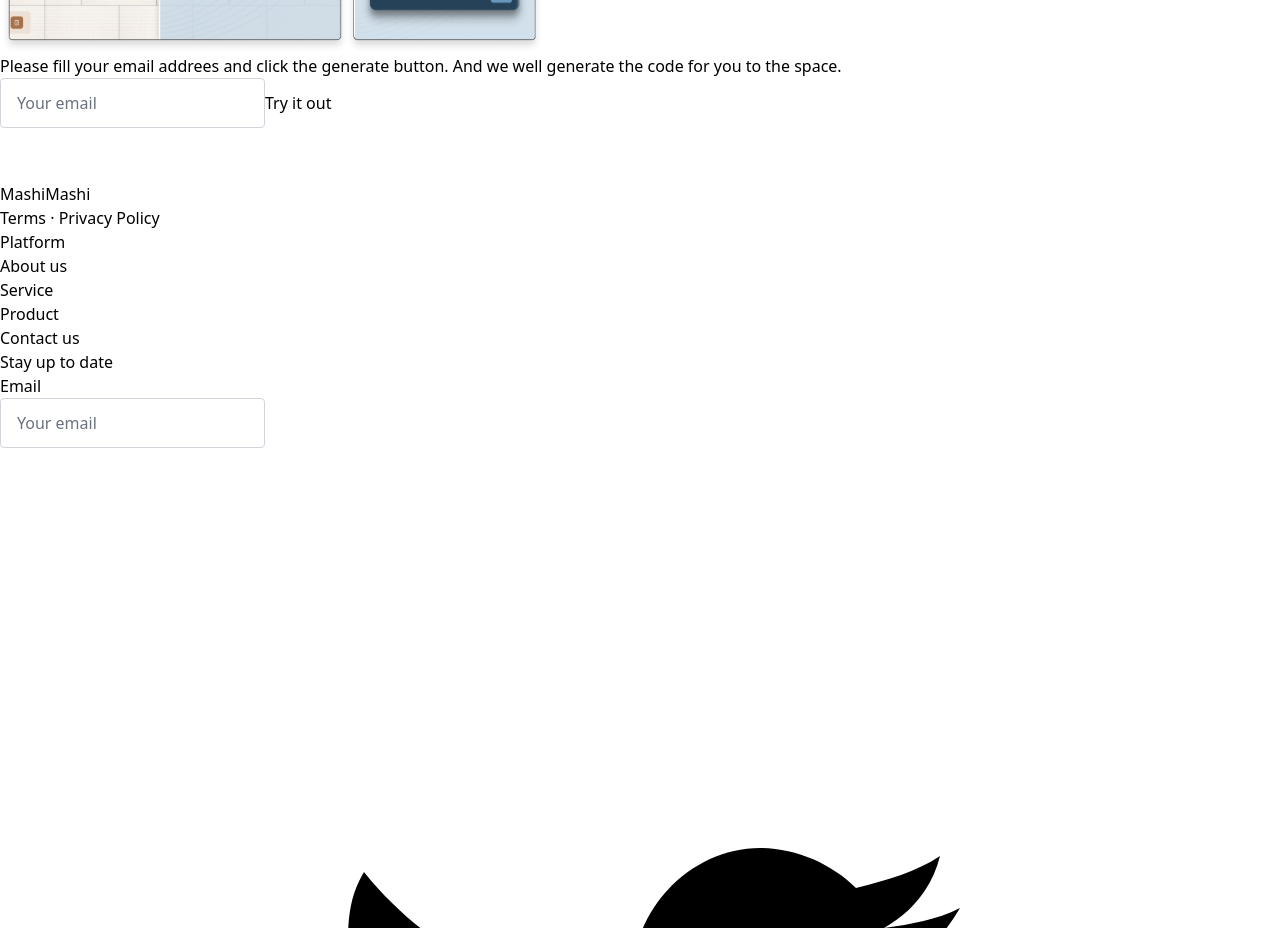
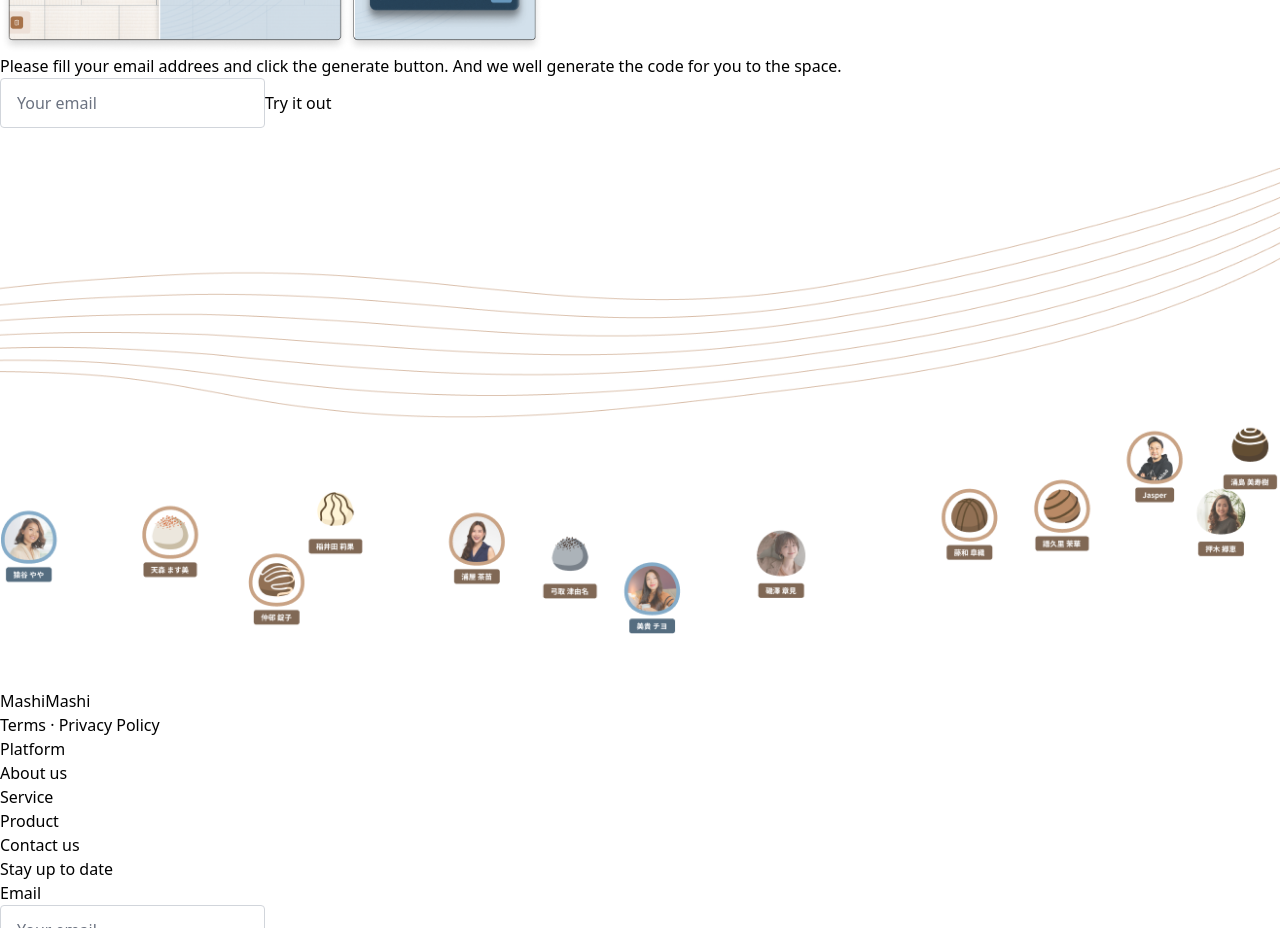
Before and after one commit to cruip/tailwind-landing-page-template, a React (Vite) app: page /platform in a window 1280 px wide. Shown: the part 2160-3088 px from the top of the page. Built offline with nearby package versions, Linux system fonts and the light colour scheme.

Commit message:
Add coupler footer image

```diff
--- a/src/partials/TryItOut.jsx
+++ b/src/partials/TryItOut.jsx
@@ -1,4 +1,6 @@
 import React, { useState } from "react";
+import CouplerFoorterCurveImage from "../images/coupler-footer-curve.png";
+import CouplerFooterPeopleImage from "../images/coupler-footer-people.png";
 
 function TryItOut() {
   return (
@@ -36,6 +38,13 @@ function TryItOut() {
           </div>
         </div>
       </div>
+      <div className="relative flex justify-center mb-20">
+        <img src={CouplerFoorterCurveImage} className="w-full" />
+        <img
+          src={CouplerFooterPeopleImage}
+          className="absolute bottom-0 inset-x-0 left-1/2 -translate-x-1/2"
+        />
+      </div>
     </section>
   );
 }
```
